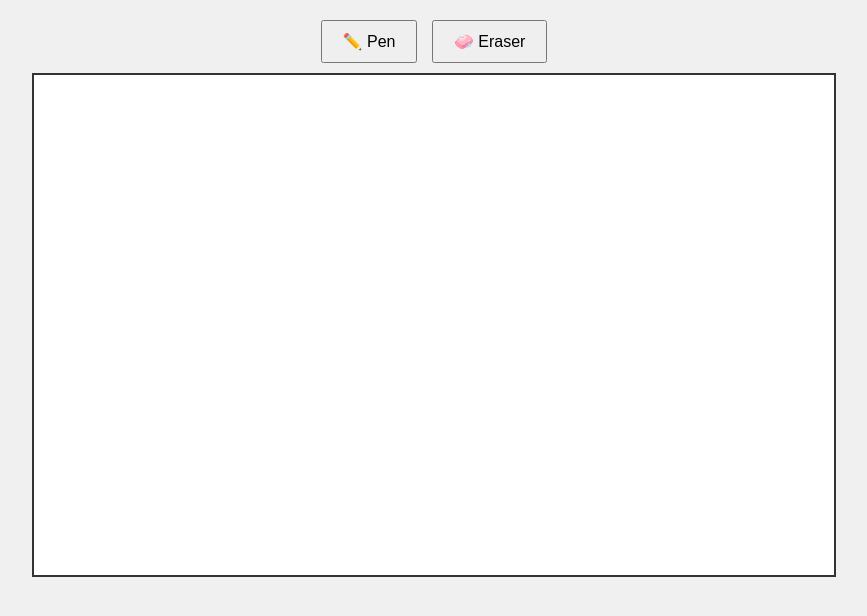
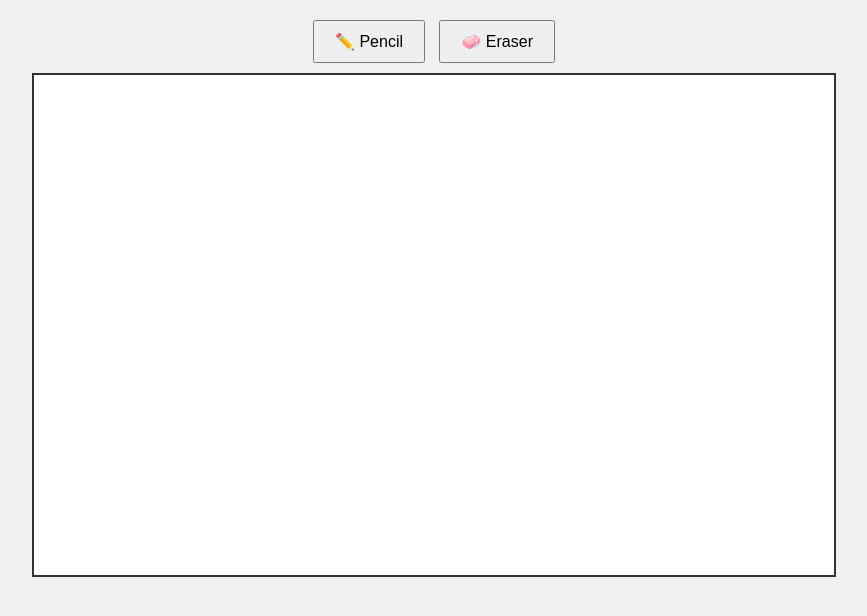
Before and after one commit to JoMcodes/whiteboardwidget, a plain HTML site: page index.html in a window 1280 px wide. Shown: the whole page, without its empty margins (206-1073 px from the left). Drawn offline with Linux system fonts and the light colour scheme.

Commit message:
Update index.html

```diff
--- a/index.html
+++ b/index.html
@@ -10,7 +10,7 @@
 <!-- partial:index.partial.html -->
 <body>
   <div id="toolbar">
-    <button onclick="setTool('pen')">✏️ Pen</button>
+    <button onclick="setTool('pen')">✏️ Pencil</button>
     <button onclick="setTool('eraser')">🧼 Eraser</button>
   </div>
   <canvas id="whiteboard" width="800" height="500"></canvas>
```
